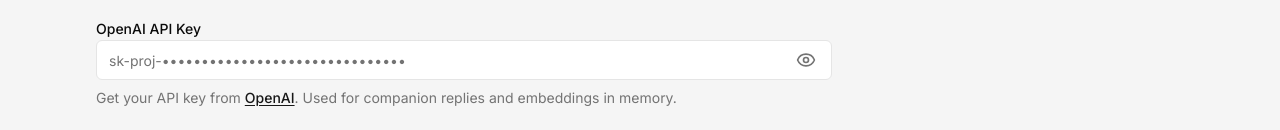
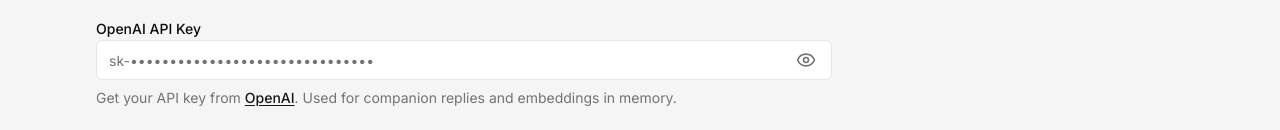
Before and after one commit to sanidhyy/companion-ai, a Next.js app: page /settings in a window 1280 px wide. Shown: the part 297-427 px from the top of the page. Built offline with nearby package versions, Linux system fonts and the light colour scheme; no server answers.

Commit message:
refactor: improved openai key validation

```diff
--- a/components/api-keys-form.tsx
+++ b/components/api-keys-form.tsx
@@ -147,7 +147,7 @@ export const ApiKeysForm = ({ initialValues }: ApiKeysFormProps) => {
                 <FormControl>
                   <Input
                     type={visibleFields.openaiApiKey ? "text" : "password"}
-                    placeholder="sk-proj-•••••••••••••••••••••••••••••••"
+                    placeholder="sk-•••••••••••••••••••••••••••••••"
                     className="pr-12"
                     disabled={isLoading}
                     {...field}
--- a/schema/index.ts
+++ b/schema/index.ts
@@ -26,7 +26,7 @@ export const apiKeysFormSchema = z.object({
     .string()
     .trim()
     .min(12, { message: "Invalid OpenAI API key." })
-    .startsWith("sk-proj-", { message: "Invalid OpenAI API key." }),
+    .startsWith("sk-", { message: "Invalid OpenAI API key." }),
   pineconeApiKey: z
     .string()
     .trim()
```
